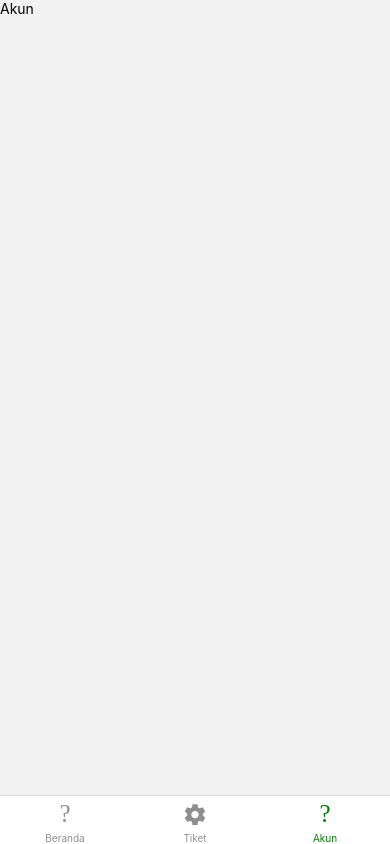
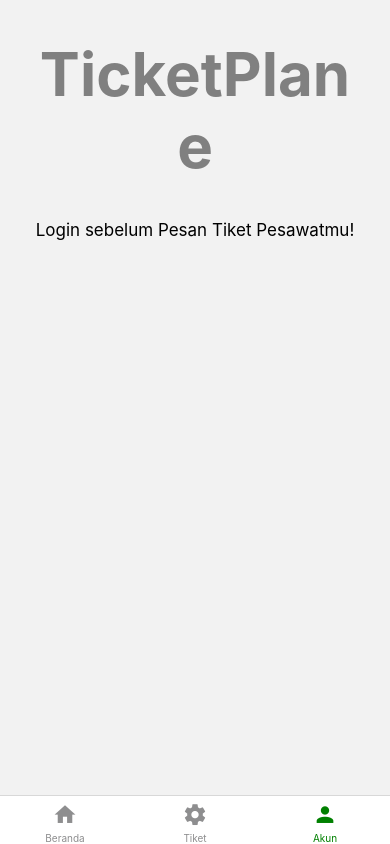
Before and after one commit to nunaprameswari/TicketPlane, a React Native app: screen /Akun in a window 390 px wide. Built offline with nearby package versions, Linux system fonts and the light colour scheme.

Commit message:
pembuatan login akun

```diff
--- a/src/App.jsx
+++ b/src/App.jsx
@@ -13,14 +13,16 @@ const Tabs = createBottomTabNavigator();
 
 const MenuTab = () => {
   return (
-    <Tabs.Navigator screenOptions={{tabBarActiveTintColor: 'green'}}>
+    <Tabs.Navigator
+      screenOptions={{tabBarActiveTintColor: 'green'}}
+      style={styles.icon}>
       <Tabs.Screen
         name="Beranda"
         component={Beranda}
         options={{
           headerShown: false,
           tabBarIcon: ({size, color}) => (
-            <MaterialCommunityIcons name="browse" size={size} color={color} />
+            <MaterialCommunityIcons name="home" size={size} color={color} />
           ),
         }}
       />
@@ -40,7 +42,7 @@ const MenuTab = () => {
         options={{
           headerShown: false,
           tabBarIcon: ({size, color}) => (
-            <MaterialCommunityIcons name="browse" size={size} color={color} />
+            <MaterialCommunityIcons name="account" size={size} color={color} />
           ),
         }}
       />
@@ -64,4 +66,8 @@ function App() {
 
 export default App;
 
-const styles = StyleSheet.create({});
+const styles = StyleSheet.create({
+  icon: {
+    backgroundColor: 'black',
+  },
+});
--- a/src/screens/Akun.jsx
+++ b/src/screens/Akun.jsx
@@ -3,12 +3,26 @@ import React from 'react';
 
 const Akun = () => {
   return (
-    <View>
-      <Text>Akun</Text>
+    <View style={styles.container}>
+      <Text style={styles.login}>TicketPlane</Text>
+      <Text style={styles.text}>Login sebelum Pesan Tiket Pesawatmu!</Text>
     </View>
   );
 };
 
 export default Akun;
 
-const styles = StyleSheet.create({});
+const styles = StyleSheet.create({
+  login: {
+    textAlign: 'center',
+    fontSize: 60,
+    fontWeight: 'bold',
+    //padding: 55,
+    margin: 38,
+    color: 'grey',
+  },
+  text: {
+    textAlign: 'center',
+    fontSize: 17,
+  },
+});
```
